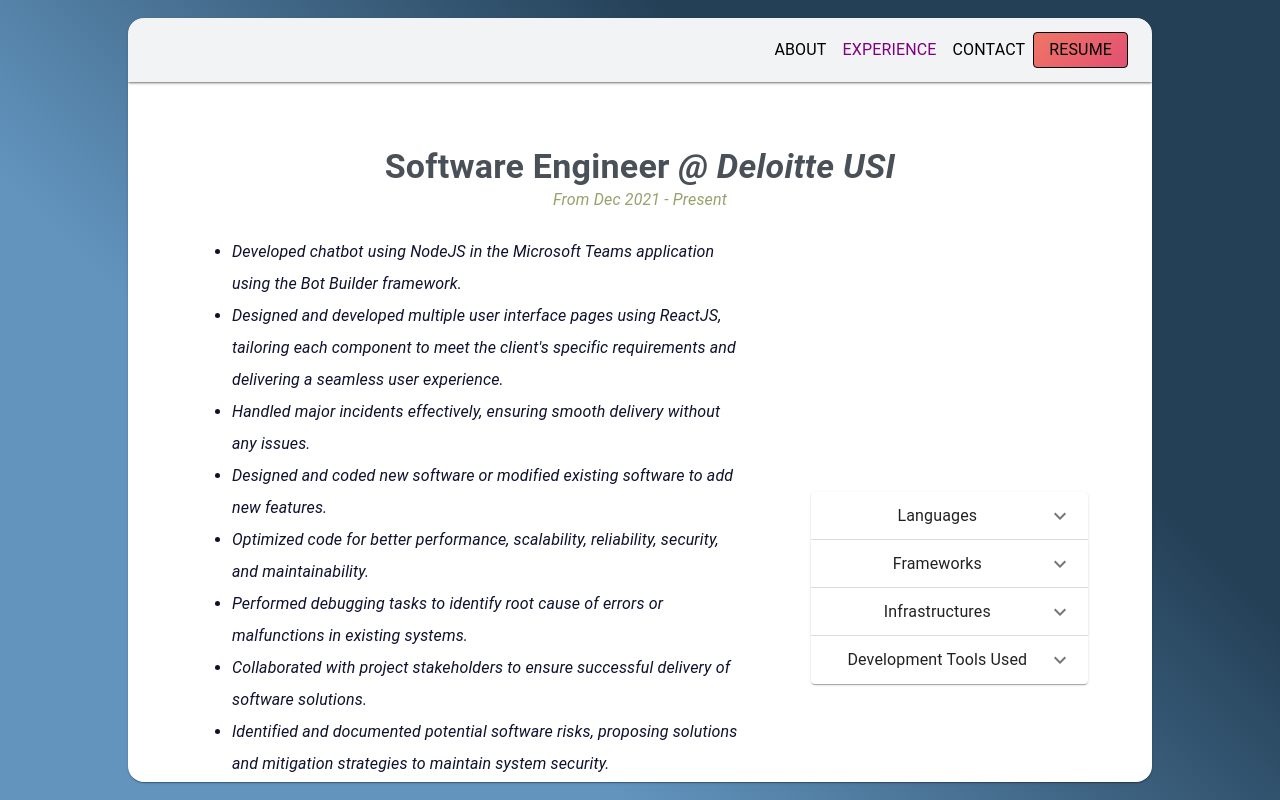
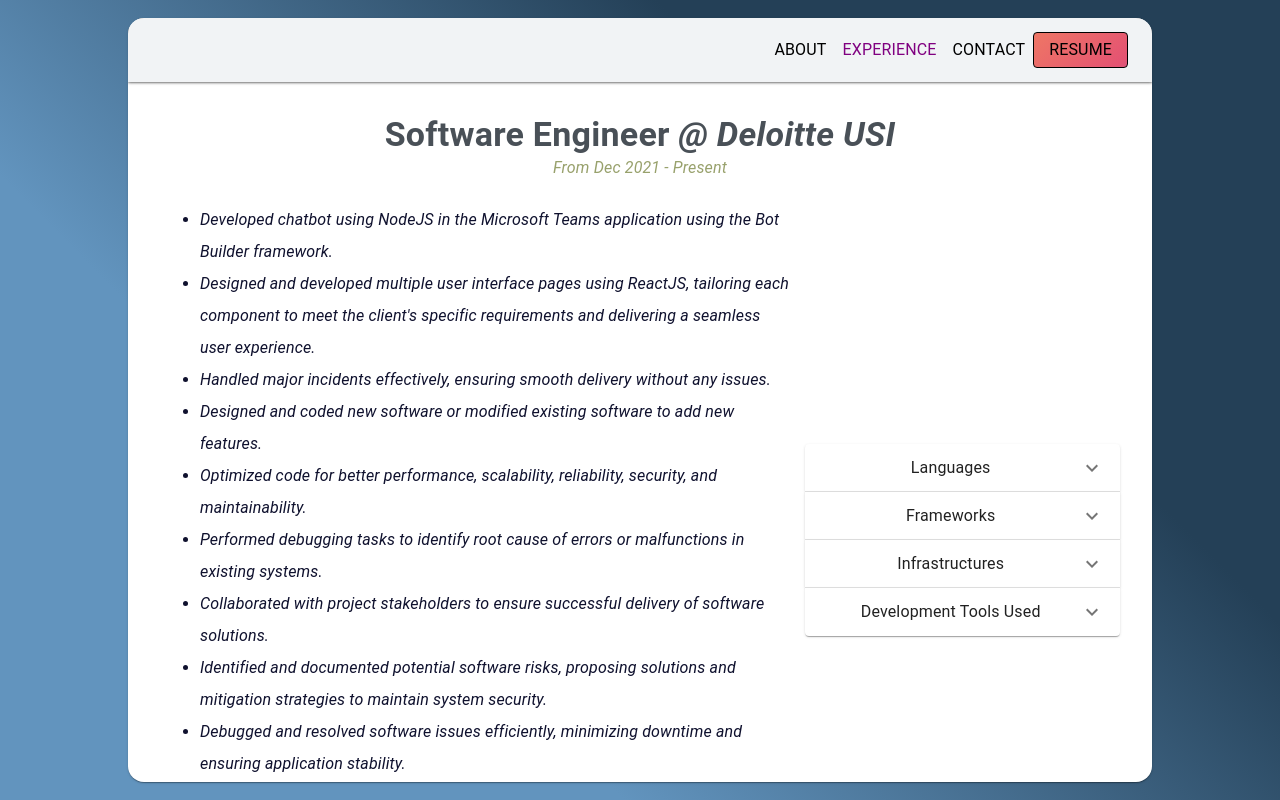
Before and after one commit to DipenduDey/my-portfolio, a React (Create React App) app: page / in a window 1280 px wide. Both pictures are taken after a click on the button "EXPERIENCE". Built offline with nearby package versions, Linux system fonts and the light colour scheme.

Commit message:
cosmetic changes

```diff
--- a/src/components/Contact.jsx
+++ b/src/components/Contact.jsx
@@ -13,15 +13,15 @@
   };
 
   return (
-    <Box id="contact" sx={{ p: 4, textAlign: 'center', lineHeight: "5rem" }}>
+    <Box id="contact" sx={{ textAlign: 'center', lineHeight: "5rem" }}>
       <Typography variant="h4" component="div" gutterBottom sx={{ marginBottom: "2rem", color: "#495057" }}>
         <b>Get In Touch!</b>
       </Typography>
       <Typography sx={{ color: "#0f112e" }} fontStyle={'oblique'} mb={2}>
         Although I'm not currently looking for any new opportunities, my inbox is always open. Whether you have a question or just want to say hi, I'll try my best to get back to you!
       </Typography>
-      <Box sx={{ mt: 2, display: 'inline-flex', flexWrap: "wrap" }}>
-        <Button variant="contained" color="primary" sx={{ mr: 2 }} onClick={handleEmailClick}>
+      <Box sx={{ mt: 2, display: 'inline-flex', flexWrap: "wrap", justifyContent: "center", gap: "1rem" }}>
+        <Button variant="contained" color="primary" onClick={handleEmailClick}>
           Email
         </Button>
         <Button variant="contained" color="secondary" onClick={handleLinkedInClick}>
--- a/src/components/Experience.jsx
+++ b/src/components/Experience.jsx
@@ -14,8 +14,7 @@
   };
 
   return (
-    <Box id="projects" sx={{ p: 4, textAlign: 'center' }}>
-
+    <Box id="projects" sx={{ textAlign: 'center' }}>
       <Typography variant="h4" sx={{ fontWeight: 'bold', color: "#495057" }}>
         Software Engineer <i>@ Deloitte USI</i>
       </Typography>
@@ -30,8 +29,9 @@
         justifyContent: 'center',
         textAlign: 'left',
         margin: 'auto',
+        gap: "1rem",
       }}>
-        <Box sx={{ flex: 2, order: { xs: 1, md: 2 }, marginBottom: { xs: '1rem', md: 0 }, paddingRight: "4rem" }}>
+        <Box sx={{ flex: 2, order: { xs: 1, md: 2 }, marginBottom: { xs: '1rem', md: 0 } }}>
           <Typography sx={{ color: "#0f112e", textAlign: "left", lineHeight: "2rem" }} fontStyle={'oblique'} mb={2}>
             <ul>
               <li> Developed chatbot using NodeJS in the Microsoft Teams application using the Bot Builder framework.</li>
```
